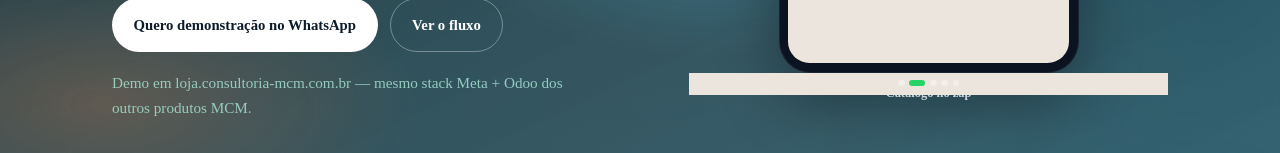
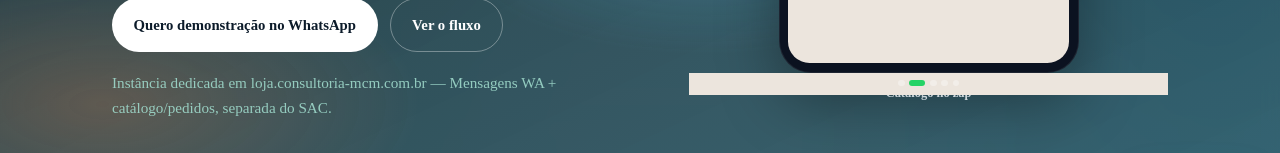
Before and after one commit to matheus-calixto-hub/mcm-intelligence-website, a Next.js app: page /product/loja in a window 1280 px wide. Shown: the part 575-728 px from the top of the page. Built offline with nearby package versions, Linux system fonts and the light colour scheme; no server answers.

Commit message:
Point Loja landing to the dedicated Odoo instance URL.

```diff
--- a/src/components/product/StoreLanding.tsx
+++ b/src/components/product/StoreLanding.tsx
@@ -54,8 +54,11 @@ export default function StoreLanding() {
                   </a>
                 </div>
                 <p className="wb-hero-note">
-                  Demo em loja.consultoria-mcm.com.br — mesmo stack Meta + Odoo
-                  dos outros produtos MCM.
+                  Instância dedicada em{' '}
+                  <a href="https://loja.consultoria-mcm.com.br/web/login" style={{ color: 'inherit' }}>
+                    loja.consultoria-mcm.com.br
+                  </a>
+                  {' '}— Mensagens WA + catálogo/pedidos, separada do SAC.
                 </p>
               </div>
 
```
